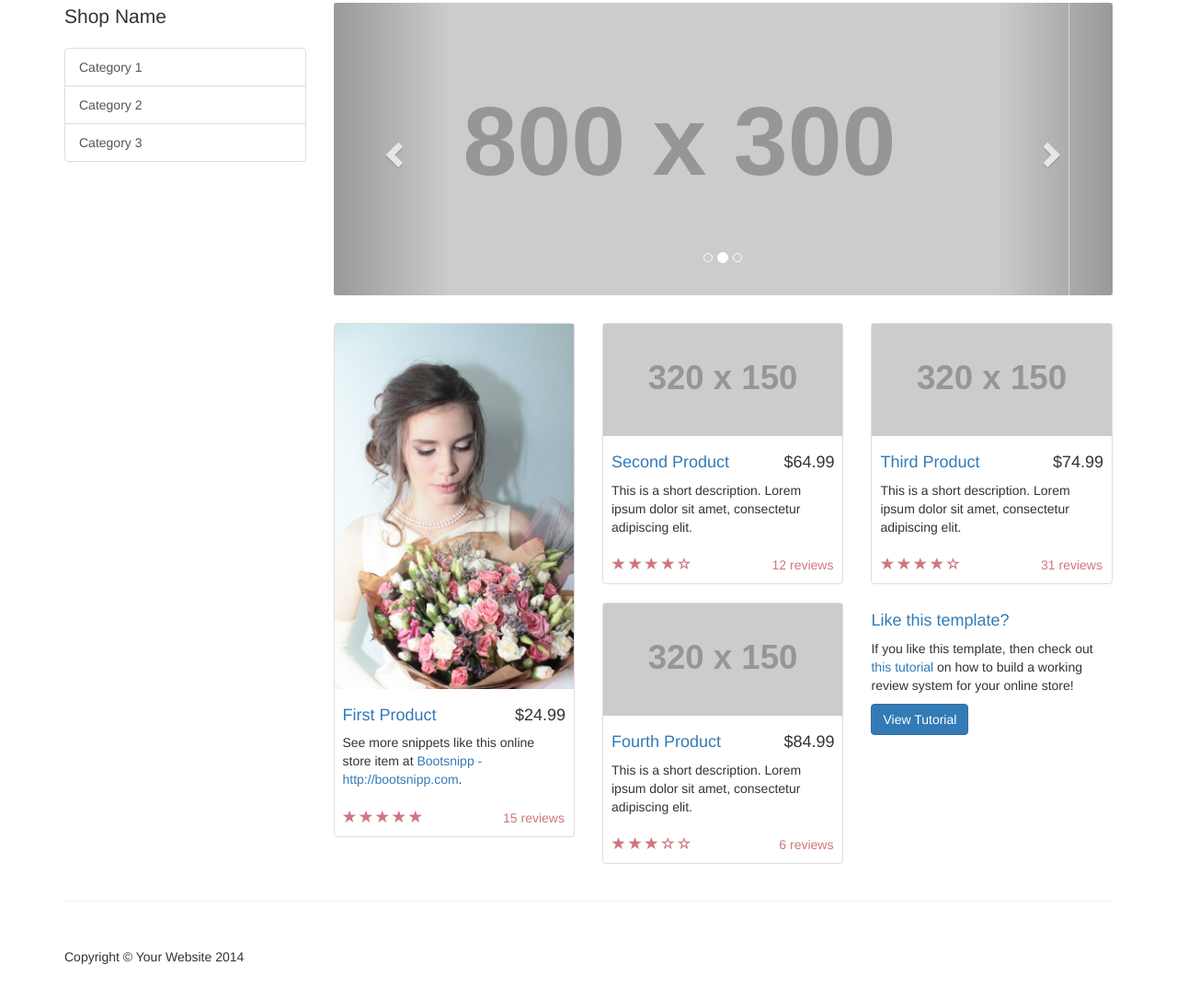
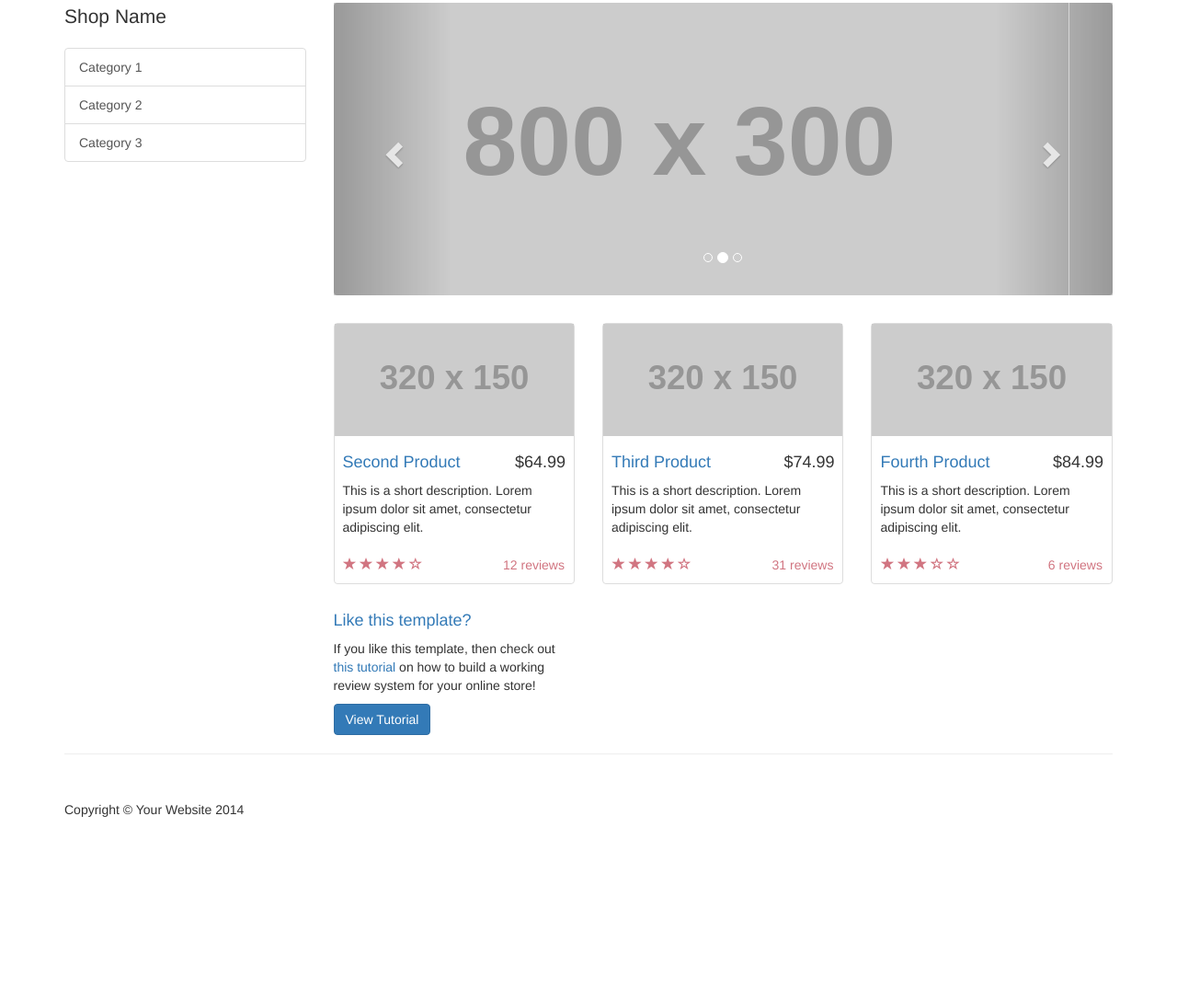
Before and after one commit to otoplenie/otoplenie.github.io, a plain HTML site: page index.html in a window 1280 px wide. Shown: the part 67-1154 px from the top of the page at 92% size. After the commit the page ends 1017 px from the top, so only its background shows below. Drawn offline with Linux system fonts and the light colour scheme; placeholder pictures from the web are drawn by us.

Commit message:
first commit2\

```diff
--- a/index.html
+++ b/index.html
@@ -109,27 +109,7 @@
 
                 <div class="row">
 
-                    <div class="col-sm-4 col-lg-4 col-md-4">
-                        <div class="thumbnail">
-                            <img src="images/IMG_7373.jpg" alt="">
-                            <div class="caption">
-                                <h4 class="pull-right">$24.99</h4>
-                                <h4><a href="#">First Product</a>
-                                </h4>
-                                <p>See more snippets like this online store item at <a target="_blank" href="http://www.bootsnipp.com">Bootsnipp - http://bootsnipp.com</a>.</p>
-                            </div>
-                            <div class="ratings">
-                                <p class="pull-right">15 reviews</p>
-                                <p>
-                                    <span class="glyphicon glyphicon-star"></span>
-                                    <span class="glyphicon glyphicon-star"></span>
-                                    <span class="glyphicon glyphicon-star"></span>
-                                    <span class="glyphicon glyphicon-star"></span>
-                                    <span class="glyphicon glyphicon-star"></span>
-                                </p>
-                            </div>
-                        </div>
-                    </div>
+
 
                     <div class="col-sm-4 col-lg-4 col-md-4">
                         <div class="thumbnail">
```
